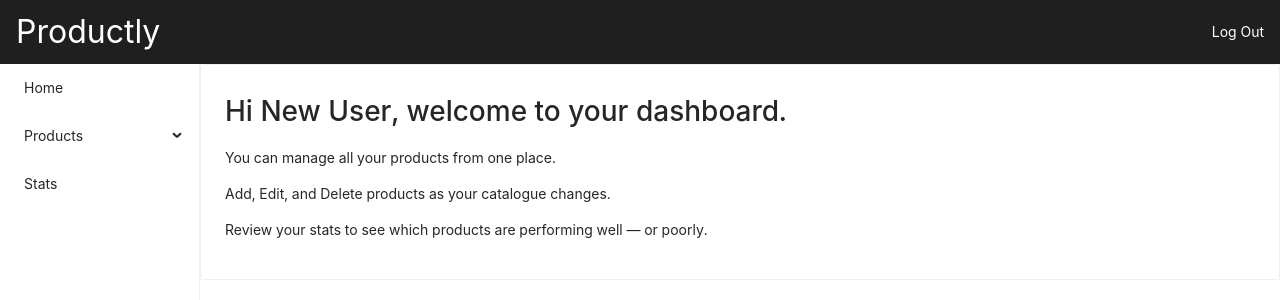
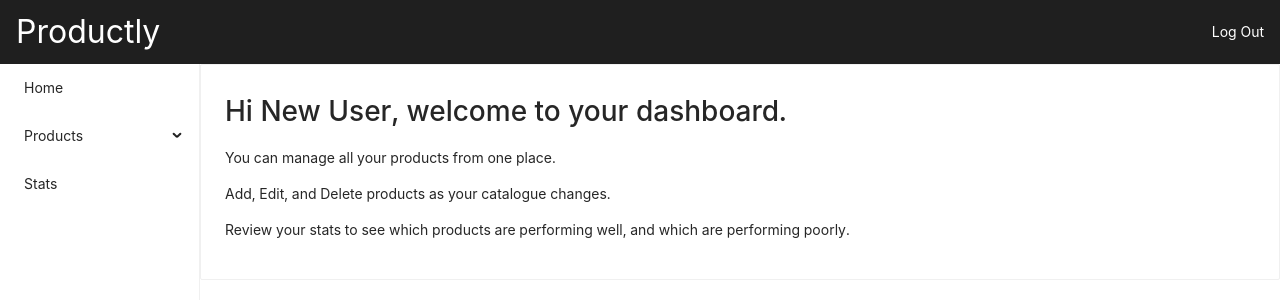
Before and after one commit to markoco14/nextjs-admin, a Next.js app: page /admin in a window 1280 px wide. Shown: the top 300 px of the page. Built offline with nearby package versions, Linux system fonts and the light colour scheme; what miragejs would draw is missing.

Commit message:
update copy and log in link

```diff
--- a/pages/admin/index.js
+++ b/pages/admin/index.js
@@ -23,7 +23,7 @@ export default function AdminHome () {
                 <h1>Hi New User, welcome to your dashboard.</h1>
                 <p>You can manage all your products from one place.</p>
                 <p>Add, Edit, and Delete products as your catalogue changes.</p>
-                <p>Review your stats to see which products are performing well &#8212; or poorly.</p>
+                <p>Review your stats to see which products are performing well, and which are performing poorly.</p>
             </Card>
         </Layout>
     );
--- a/pages/index.js
+++ b/pages/index.js
@@ -24,7 +24,9 @@ export default function Home() {
           className='grid-center'
         >
           <h1>Welcome, New User, this is the login page.</h1>
-          <p>Please click Log In to go to your dashboard.</p>
+          <p>Please click <span><Link href={`/admin`}>
+              <a style={{ textDecoration: 'underline'}}>Log In</a>
+            </Link></span> to go to your dashboard.</p>
           <p>Authentication coming soon.</p>
         </Card>
       </section>
```
